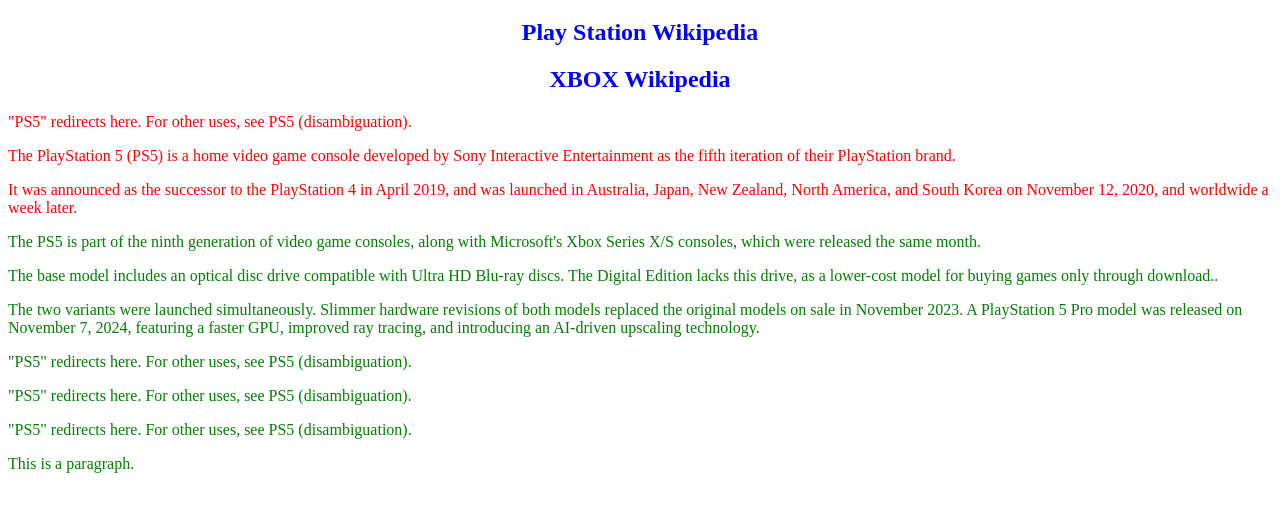
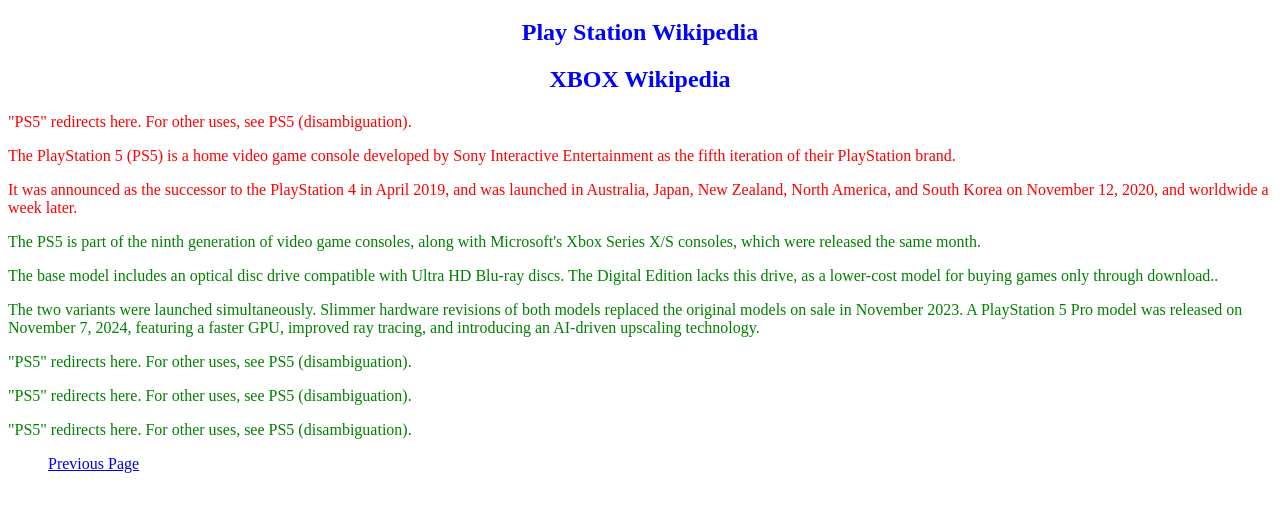
Before and after one commit to Saidkoshif/web_tech-index.html, a plain HTML site: page index3.html in a window 1280 px wide. Shown: the part 178-690 px from the top of the page. Drawn offline with Linux system fonts and the light colour scheme.

Commit message:
Add navigation link to previous page in index3.html

```diff
--- a/index3.html
+++ b/index3.html
@@ -51,7 +51,9 @@
 <p>"PS5" redirects here. For other uses, see PS5 (disambiguation).</p>
 <p>"PS5" redirects here. For other uses, see PS5 (disambiguation).</p>
 
-<p>This is a paragraph.</p>
+<ul>
+    <a href="index.html"> Previous Page</a>
+</ul>
 
 </body>
 </html>
```
